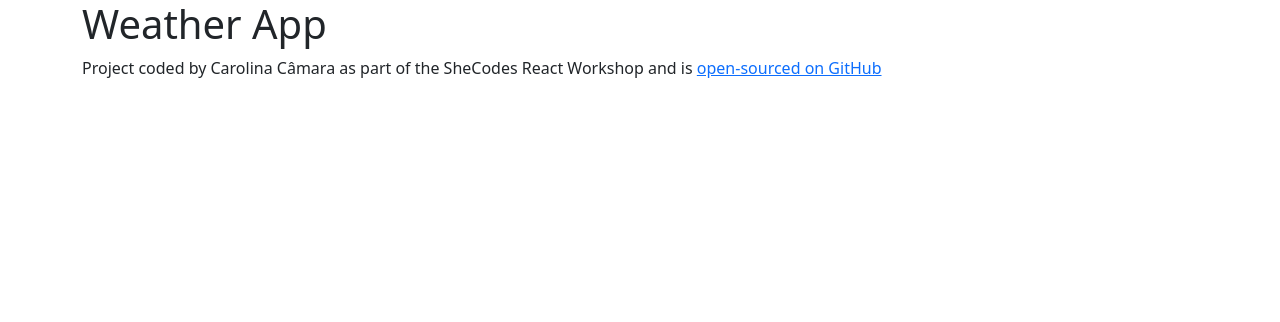
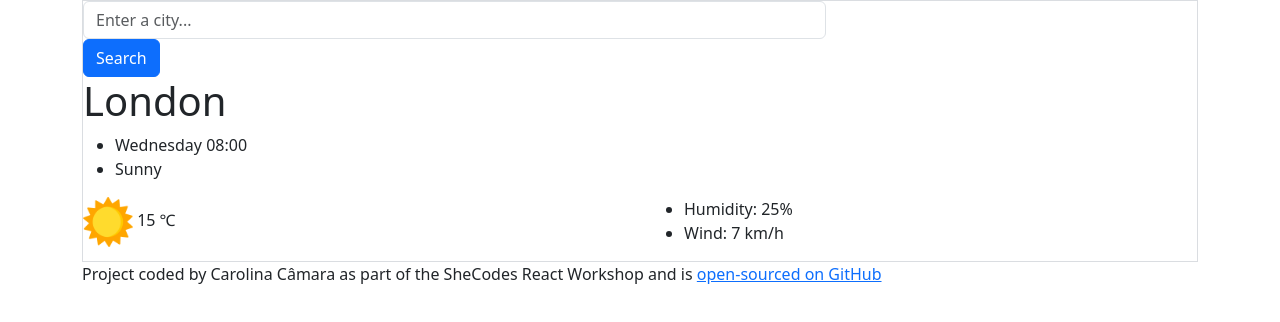
Before and after one commit to carolcamaraps/react-weather-app, a React (Create React App) app: page / in a window 1280 px wide. Shown: the top 322 px of the page. Built offline with nearby package versions, Linux system fonts and the light colour scheme.

Commit message:
added HTML

```diff
--- a/src/App.js
+++ b/src/App.js
@@ -1,11 +1,12 @@
 
 import './App.css';
+import Weather from './Weather';
 
 export default function App() {
   return (
     <div className="App">
       <div className="container">
-        <h1>Weather App</h1>
+        <Weather />
         <footer>
           Project coded by Carolina Câmara as part of the SheCodes React
           Workshop and is{" "}
--- /dev/null
+++ b/src/Weather.css
@@ -0,0 +1,8 @@
+.Weather {
+
+    border: 1px solid #dadde1;
+}
+
+.weather-icon {
+    max-width: 50px;
+}
--- /dev/null
+++ b/src/Weather.js
@@ -0,0 +1,39 @@
+import "./Weather.css";
+import sunny from "./images/sunny.png";
+
+export default function Weather() {
+    return (
+      <div className="Weather">
+        <div className="row">
+          <form>
+            <div className="col-8">
+              <input
+                className="form-control"
+                type="search"
+                placeholder="Enter a city..."
+              />
+            </div>
+            <div className="col-4">
+              <input className="btn btn-primary" type="submit" value="Search" />
+            </div>
+          </form>
+        </div>
+        <h1>London</h1>
+        <ul>
+          <li>Wednesday 08:00</li>
+          <li>Sunny</li>
+        </ul>
+        <div className="row">
+          <div className="col-6">
+            <img className="weather-icon" src={sunny} alt="sun emoji" /> 15 ℃
+          </div>
+          <div className="col-6">
+            <ul>
+              <li>Humidity: 25%</li>
+              <li>Wind: 7 km/h</li>
+            </ul>
+          </div>
+        </div>
+      </div>
+    );
+}
```
Also changed, not shown: src/images/sunny.png (added).
